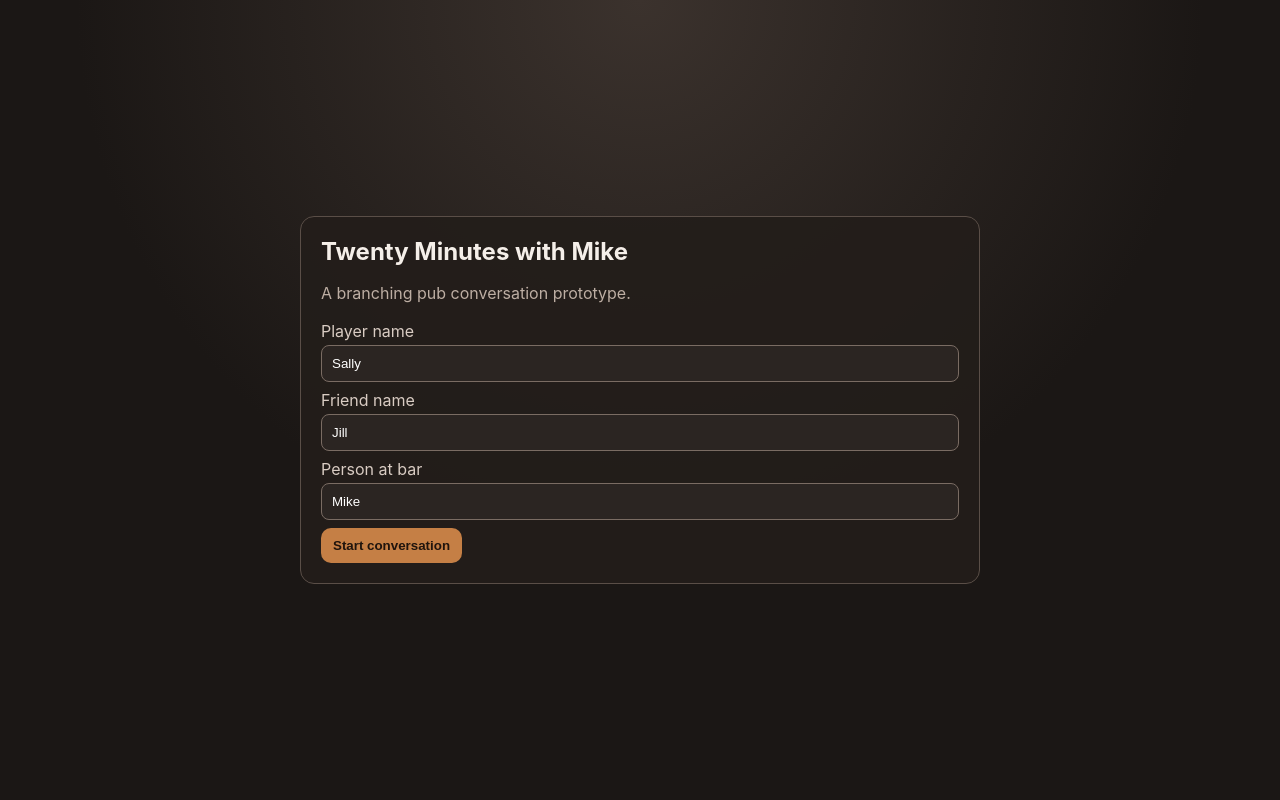
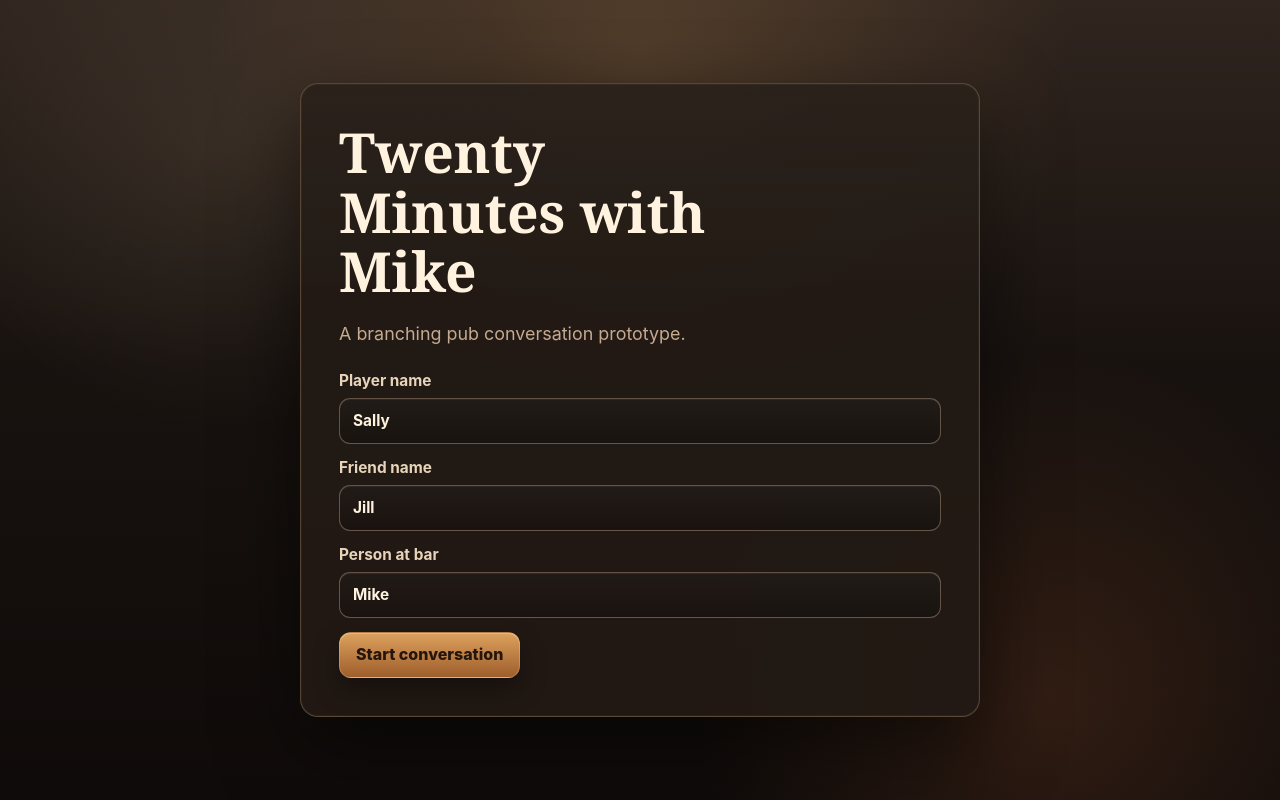
Before and after one commit to Mikeil1977/CYODA, a React (Vite) app: page / in a window 1280 px wide. Built offline with nearby package versions, Linux system fonts and the light colour scheme.

Commit message:
Restyle pub conversation atmosphere

```diff
--- a/src/styles.css
+++ b/src/styles.css
@@ -1,14 +1,261 @@
-:root { font-family: Inter, system-ui, sans-serif; color: #f5efe9; background: #1f1b19; }
-* { box-sizing: border-box; }
-body { margin: 0; background: radial-gradient(circle at top, #3b322d, #1b1715 55%); }
-.app { min-height: 100vh; display: grid; place-items: center; padding: 16px; }
-.card { width: min(680px, 100%); background: rgba(35,29,26,.9); border: 1px solid #5a4e47; border-radius: 14px; padding: 20px; }
-h1,h2,h3 { margin: 0 0 10px; }
-p { color: #e6dbd2; line-height: 1.45; }
-.sub,.meta { color: #bdaea3; }
-label { display:block; margin: 8px 0; color:#d9ccc3; }
-input { width:100%; margin-top: 4px; padding: 10px; border-radius: 8px; border:1px solid #7a6c63; background:#2b2522; color:#fff; }
-.choices { display:grid; gap:10px; margin-top: 16px; }
-button { background:#c57f45; color:#1f140d; border:none; border-radius:10px; padding:10px 12px; font-weight:700; cursor:pointer; }
-button:hover { filter: brightness(1.05); }
-ul { margin-top: 8px; }
+:root {
+  color: #f6ead9;
+  background: #15100e;
+  font-family:
+    Inter, ui-sans-serif, system-ui, -apple-system, BlinkMacSystemFont, "Segoe UI",
+    sans-serif;
+  font-synthesis: none;
+  text-rendering: optimizeLegibility;
+  -webkit-font-smoothing: antialiased;
+
+  --bg: #15100e;
+  --bg-deep: #0f0b0a;
+  --walnut: rgba(35, 26, 21, 0.94);
+  --walnut-solid: #241a15;
+  --wood: #33231b;
+  --brass: #c68a49;
+  --brass-light: #dda15d;
+  --brass-deep: #9e5e2c;
+  --cream: #fff3df;
+  --parchment: #e8d7c0;
+  --muted: #c4aa8f;
+  --border: rgba(189, 151, 107, 0.34);
+  --border-strong: rgba(221, 161, 93, 0.58);
+  --input: rgba(24, 18, 15, 0.84);
+  --shadow: rgba(0, 0, 0, 0.52);
+}
+
+* {
+  box-sizing: border-box;
+}
+
+html {
+  min-height: 100%;
+  background: var(--bg);
+}
+
+body {
+  min-width: 320px;
+  min-height: 100vh;
+  margin: 0;
+  color: var(--cream);
+  background:
+    radial-gradient(circle at 50% 6%, rgba(221, 161, 93, 0.2), transparent 27rem),
+    radial-gradient(circle at 17% 18%, rgba(255, 229, 185, 0.08), transparent 18rem),
+    radial-gradient(circle at 82% 88%, rgba(94, 52, 30, 0.42), transparent 22rem),
+    linear-gradient(180deg, #30251f 0%, #18120f 46%, var(--bg-deep) 100%);
+}
+
+body::before {
+  position: fixed;
+  inset: 0;
+  z-index: -1;
+  content: "";
+  pointer-events: none;
+  background:
+    linear-gradient(112deg, transparent 0 46%, rgba(232, 215, 192, 0.055) 47%, transparent 49%),
+    linear-gradient(112deg, transparent 0 70%, rgba(232, 215, 192, 0.035) 71%, transparent 73%);
+  background-size: 95px 240px, 140px 310px;
+  opacity: 0.55;
+}
+
+button,
+input {
+  font: inherit;
+}
+
+.app {
+  display: grid;
+  min-height: 100svh;
+  padding: clamp(18px, 5vw, 42px);
+  place-items: center;
+}
+
+.card {
+  width: min(680px, calc(100vw - 32px));
+  min-width: 0;
+  padding: clamp(22px, 5vw, 38px);
+  border: 1px solid var(--border);
+  border-radius: 18px;
+  background:
+    linear-gradient(180deg, rgba(255, 240, 214, 0.035), transparent 34%),
+    var(--walnut);
+  box-shadow:
+    0 30px 80px var(--shadow),
+    0 0 0 1px rgba(255, 244, 230, 0.035) inset;
+}
+
+h1,
+h2,
+h3 {
+  margin: 0 0 12px;
+  color: var(--cream);
+  font-family: Georgia, Cambria, "Times New Roman", ui-serif, serif;
+  font-weight: 700;
+  letter-spacing: 0;
+  line-height: 1.08;
+}
+
+h1 {
+  max-width: 12ch;
+  margin-bottom: 18px;
+  font-size: clamp(2.15rem, 8vw, 3.45rem);
+}
+
+h2 {
+  font-size: clamp(1.9rem, 7vw, 2.65rem);
+}
+
+h3 {
+  margin-top: 24px;
+  color: #f8e5c8;
+  font-size: clamp(1.28rem, 5vw, 1.58rem);
+}
+
+p {
+  margin: 0 0 15px;
+  color: var(--parchment);
+  font-size: clamp(1rem, 3.8vw, 1.08rem);
+  line-height: 1.68;
+}
+
+.sub,
+.meta {
+  color: var(--muted);
+}
+
+.sub {
+  margin-bottom: 22px;
+  font-size: clamp(1.02rem, 3.8vw, 1.12rem);
+}
+
+.meta {
+  margin-top: 18px;
+  padding-top: 14px;
+  border-top: 1px solid rgba(189, 151, 107, 0.22);
+  font-size: 0.95rem;
+  line-height: 1.45;
+}
+
+label {
+  display: block;
+  margin: 14px 0;
+  color: #e8d4ba;
+  font-size: 0.96rem;
+  font-weight: 650;
+  line-height: 1.3;
+}
+
+input {
+  width: 100%;
+  min-height: 46px;
+  margin-top: 7px;
+  padding: 11px 13px;
+  color: var(--cream);
+  border: 1px solid rgba(196, 170, 143, 0.42);
+  border-radius: 11px;
+  outline: none;
+  background:
+    linear-gradient(180deg, rgba(255, 244, 230, 0.035), transparent),
+    var(--input);
+  box-shadow: 0 1px 0 rgba(255, 244, 230, 0.06) inset;
+  transition:
+    border-color 160ms ease,
+    box-shadow 160ms ease,
+    background 160ms ease;
+}
+
+input:focus {
+  border-color: var(--border-strong);
+  background: rgba(29, 21, 17, 0.96);
+  box-shadow:
+    0 0 0 4px rgba(198, 138, 73, 0.18),
+    0 1px 0 rgba(255, 244, 230, 0.08) inset;
+}
+
+.choices {
+  display: grid;
+  gap: 12px;
+  margin-top: 22px;
+}
+
+button {
+  min-height: 46px;
+  padding: 12px 16px;
+  color: #24150d;
+  border: 1px solid rgba(255, 225, 178, 0.24);
+  border-radius: 12px;
+  cursor: pointer;
+  background: linear-gradient(180deg, var(--brass-light), var(--brass-deep));
+  box-shadow:
+    0 12px 26px rgba(0, 0, 0, 0.34),
+    0 1px 0 rgba(255, 244, 230, 0.26) inset;
+  font-weight: 800;
+  letter-spacing: 0;
+  line-height: 1.18;
+  text-align: left;
+  transition:
+    transform 160ms ease,
+    box-shadow 160ms ease,
+    filter 160ms ease,
+    border-color 160ms ease;
+}
+
+button:hover {
+  filter: brightness(1.08) saturate(1.03);
+  transform: translateY(-1px);
+  box-shadow:
+    0 16px 30px rgba(0, 0, 0, 0.4),
+    0 1px 0 rgba(255, 244, 230, 0.32) inset;
+}
+
+button:focus-visible {
+  outline: none;
+  border-color: rgba(255, 236, 198, 0.7);
+  box-shadow:
+    0 0 0 4px rgba(198, 138, 73, 0.26),
+    0 14px 28px rgba(0, 0, 0, 0.36),
+    0 1px 0 rgba(255, 244, 230, 0.3) inset;
+}
+
+.choices button {
+  width: 100%;
+}
+
+strong {
+  color: #ffe0ad;
+}
+
+ul {
+  margin: 8px 0 18px;
+  padding-left: 1.25rem;
+  color: var(--parchment);
+  line-height: 1.62;
+}
+
+li + li {
+  margin-top: 7px;
+}
+
+@media (max-width: 480px) {
+  .app {
+    align-items: start;
+    padding: 14px;
+  }
+
+  .card {
+    padding: 22px 20px;
+    border-radius: 16px;
+  }
+
+  h1 {
+    max-width: 11ch;
+    font-size: clamp(2rem, 9.5vw, 2.55rem);
+  }
+
+  button {
+    width: 100%;
+    justify-content: center;
+    text-align: center;
+  }
+}
```
